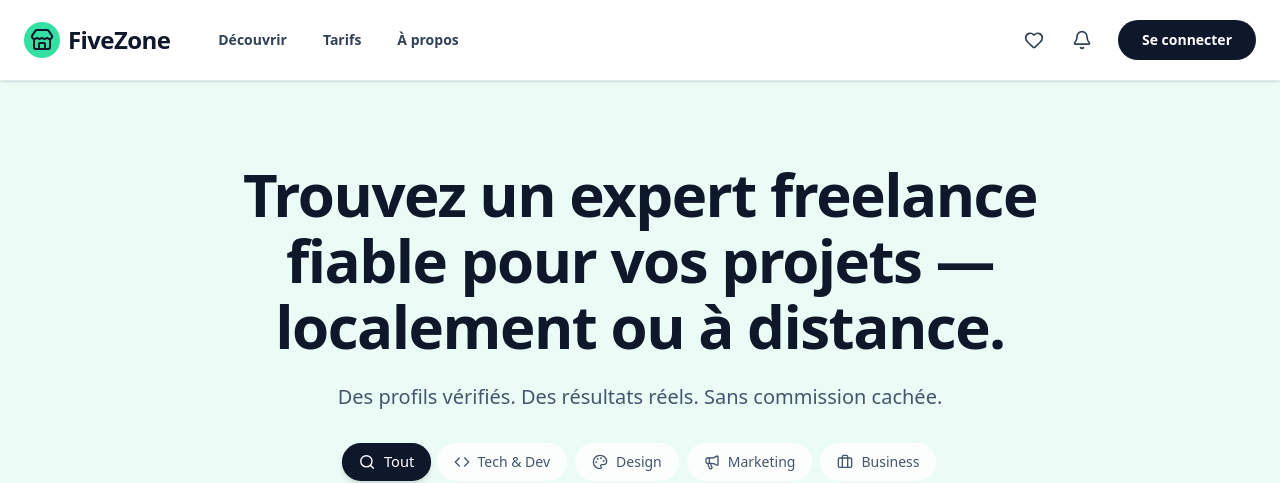
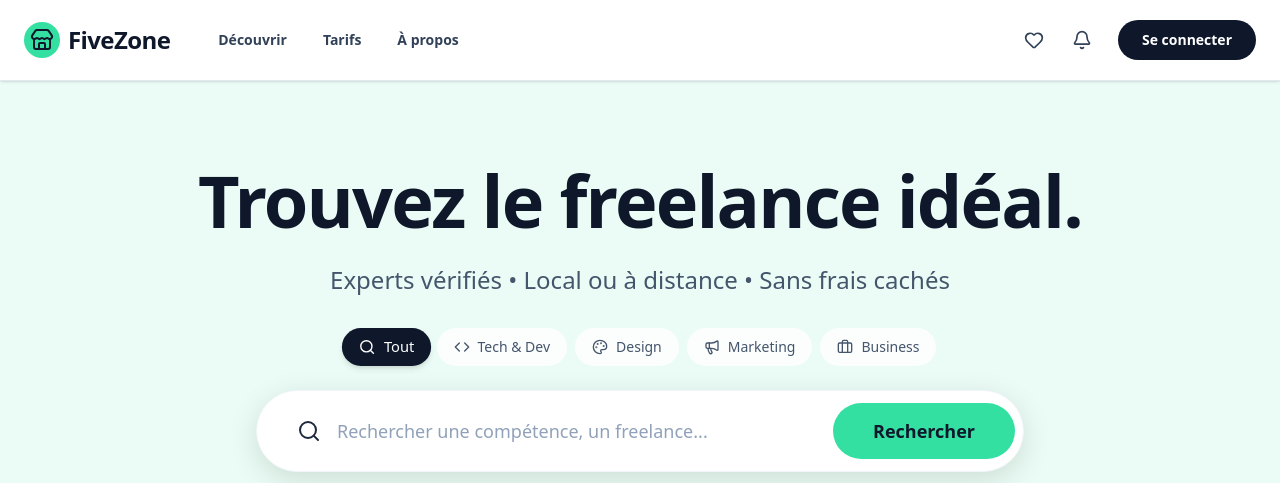
Before and after one commit to Jerome2024-net/fivezone, a Next.js app: page / in a window 1280 px wide. Shown: the top 483 px of the page. Built offline with nearby package versions, Linux system fonts and the light colour scheme; no server answers; the database is empty.

Commit message:
style: simplify homepage hero copy for better impact

```diff
--- a/src/app/page.tsx
+++ b/src/app/page.tsx
@@ -42,11 +42,11 @@ export default async function Home() {
       {/* 1. HERO SECTION UPDATED - Malt/Fiverr Style */}
       <section className="relative w-full pt-12 pb-16 md:pt-20 md:pb-24 flex flex-col items-center justify-center bg-[#34E0A1]/10 px-4">
         <div className="container mx-auto w-full max-w-4xl flex flex-col items-center">
-          <h1 className="text-4xl md:text-5xl lg:text-6xl font-black text-center mb-6 tracking-tight text-slate-900 leading-[1.1]">
-            Trouvez un expert freelance fiable pour vos projets — localement ou à distance.
+          <h1 className="text-4xl md:text-6xl lg:text-7xl font-black text-center mb-6 tracking-tight text-slate-900 leading-[1.1]">
+            Trouvez le freelance idéal.
           </h1>
-          <p className="text-slate-600 text-center mb-8 text-lg md:text-xl font-medium max-w-2xl">
-             Des profils vérifiés. Des résultats réels. Sans commission cachée.
+          <p className="text-slate-600 text-center mb-8 text-lg md:text-2xl font-medium max-w-2xl">
+             Experts vérifiés • Local ou à distance • Sans frais cachés
           </p>
 
           {/* Search Container */}
```
